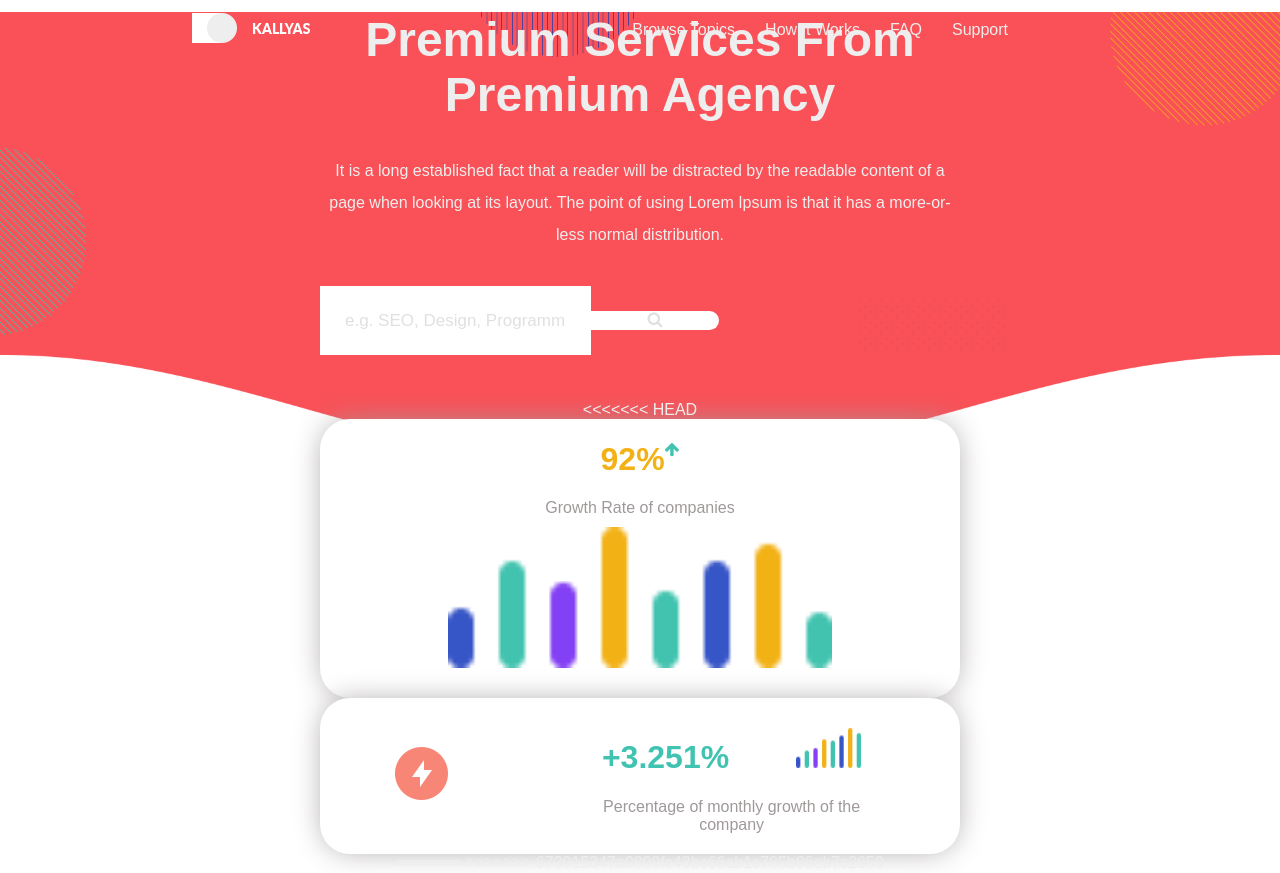
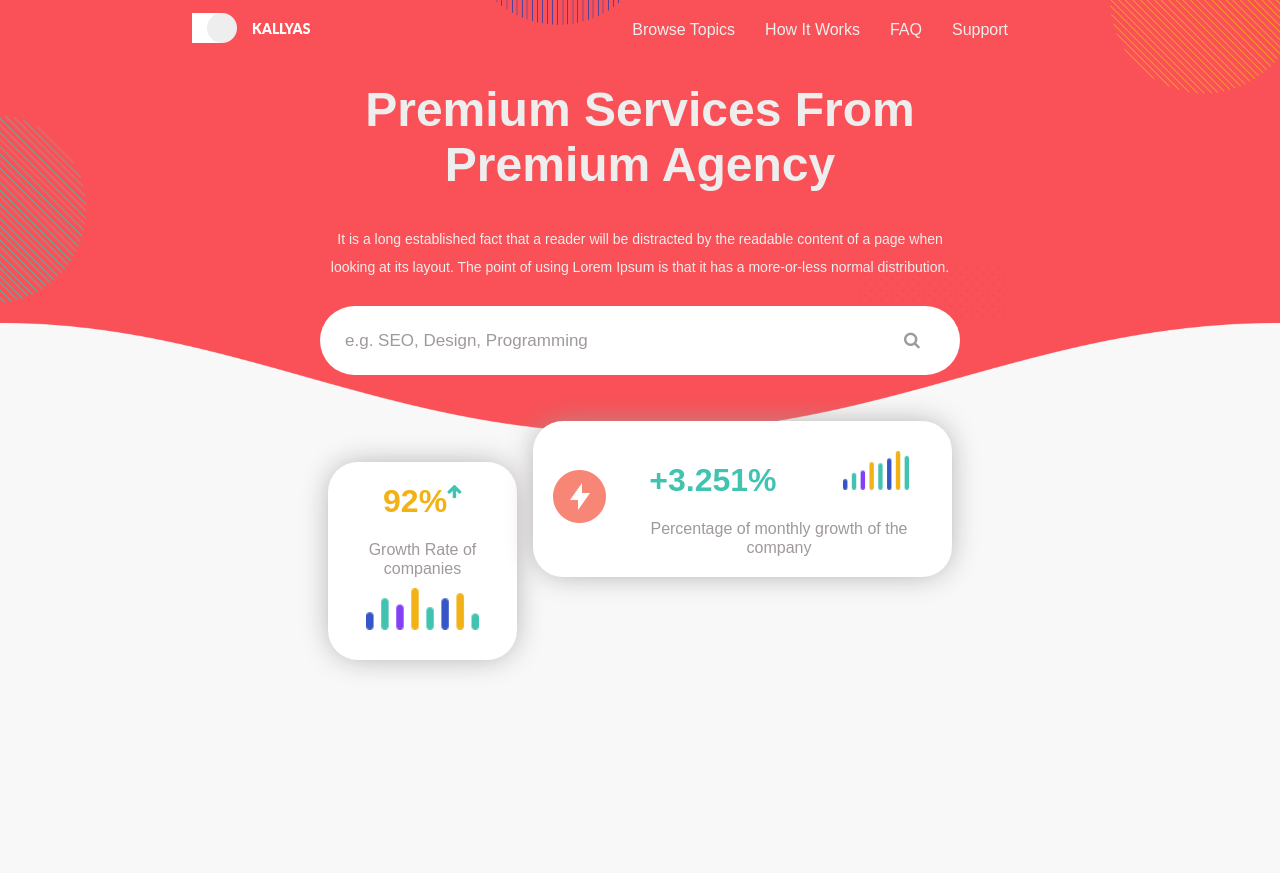
Before and after one commit to Shadab420/kallyas-agency, a plain HTML site: page index.html in a window 1280 px wide. After the commit the page ends 800 px from the top, so only its background shows below. Drawn offline with Linux system fonts and the light colour scheme.

Commit message:
hero section bug fixed

```diff
--- a/index.html
+++ b/index.html
@@ -56,7 +56,6 @@
 					<input type="text" placeholder="e.g. SEO, Design, Programming">
 					<button type="button"><i class="fa fa-search"></i></button>
 				</div>
-<<<<<<< HEAD
 
 				<div class="stats">
 					<div class="vertical-card">
@@ -79,8 +78,6 @@
 
 					</div>
 				</div>
-=======
->>>>>>> 673915347a0899fc43bc66ab1c785b86eb7c2659
 			</div>
 		</section>
 
--- a/sass/components/_hero-section.scss
+++ b/sass/components/_hero-section.scss
@@ -8,10 +8,7 @@
 
     .hero-content {
         width: 50%;
-<<<<<<< HEAD
         height: 100%;
-=======
->>>>>>> 673915347a0899fc43bc66ab1c785b86eb7c2659
         padding-top: 70px;
         margin: 0 auto;
         text-align: center;
@@ -21,7 +18,6 @@
         }
 
         .hero-description {
-<<<<<<< HEAD
             font-size: 14px;
             line-height: 2;
         }
@@ -32,22 +28,11 @@
             display: flex;
             align-items: center;
 
-=======
-            line-height: 1.5;
-        }
-
-        .search-div {
-            margin-top: 10px;
->>>>>>> 673915347a0899fc43bc66ab1c785b86eb7c2659
             input[type="text"] {
                 padding: 25px;
                 font-size: 17px;
                 float: left;
-<<<<<<< HEAD
                 width: 85%;
-=======
-                width: 80%;
->>>>>>> 673915347a0899fc43bc66ab1c785b86eb7c2659
                 border-radius: 50px 0 0 50px;
             }
 
@@ -57,13 +42,9 @@
 
             button {
                 float: left;
-<<<<<<< HEAD
+
                 padding: 25px 0;
                 width: 15%;
-=======
-                padding: 25px;
-                width: 20%;
->>>>>>> 673915347a0899fc43bc66ab1c785b86eb7c2659
                 color: $light-gray2;
                 font-size: 17px;
                 cursor: pointer;
@@ -72,7 +53,6 @@
               }
 
         }
-<<<<<<< HEAD
 
         .stats{
             display: flex;
@@ -158,7 +138,5 @@
 
         }
 
-=======
->>>>>>> 673915347a0899fc43bc66ab1c785b86eb7c2659
     }
 }
--- a/sass/partials/_resets.scss
+++ b/sass/partials/_resets.scss
@@ -17,8 +17,5 @@ a {
 body {
     font-family: Arial, Helvetica, sans-serif;
     color: #EEE;
-<<<<<<< HEAD
     background-color: #F8F8F8;
-=======
->>>>>>> 673915347a0899fc43bc66ab1c785b86eb7c2659
 }
--- a/sass/partials/_variables.scss
+++ b/sass/partials/_variables.scss
@@ -1,11 +1,6 @@
 //colors
 $light-gray: #EEE;
-<<<<<<< HEAD
 $light-gray2: #a09999;
 $white: #FFF;
 $brown: #F2B115;
 $paste: #40C3B1
-=======
-$light-gray2: #E0E0E0;
-$white: #FFF;
->>>>>>> 673915347a0899fc43bc66ab1c785b86eb7c2659
```
Also changed, not shown: css/style.css, 1 other file.
